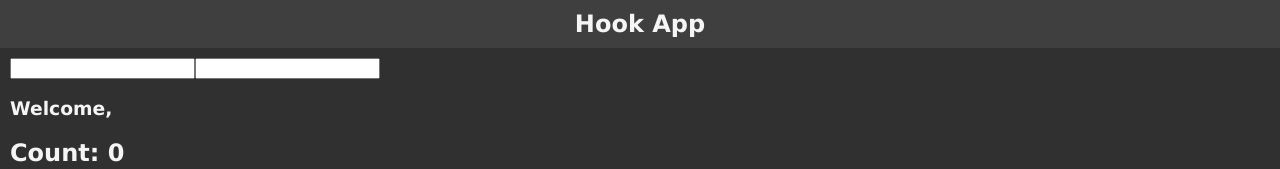
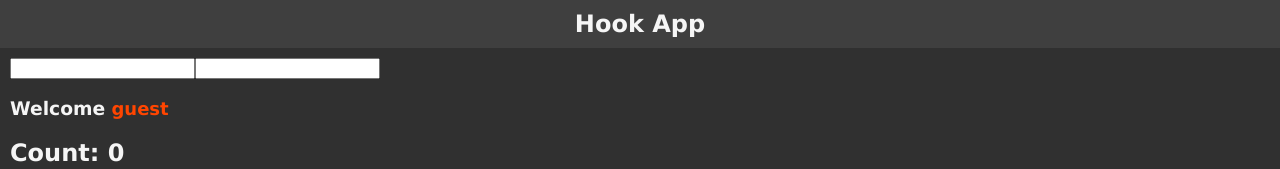
Before and after one commit to a-chakrawarti/React-Crownstack, a React (Create React App) app in the folder my-app/: page / in a window 1280 px wide. Shown: the top 169 px of the page. Built offline with nearby package versions, Linux system fonts and the light colour scheme.

Commit message:
Styling changes and prettier setup

```diff
--- a/my-app/src/HookApp.css
+++ b/my-app/src/HookApp.css
@@ -2,7 +2,8 @@ body {
   margin: 0;
   background-color: #303030;
   color: whitesmoke;
-    font-family: 'Lucida Sans', 'Lucida Sans Regular', 'Lucida Grande', 'Lucida Sans Unicode', Geneva, Verdana, sans-serif;
+  font-family: "Lucida Sans", "Lucida Sans Regular", "Lucida Grande",
+    "Lucida Sans Unicode", Geneva, Verdana, sans-serif;
 }
 
 .header {
@@ -24,3 +25,8 @@ body {
   border-radius: 10px;
   outline: none;
 }
+
+.greet {
+  color: orangered;
+  font-size: large;
+}
--- a/my-app/src/hook-components/InputName.js
+++ b/my-app/src/hook-components/InputName.js
@@ -1,26 +1,45 @@
-import React, { useState } from 'react';
+import React, { useState } from "react";
+import "../HookApp.css";
 
 const InputName = () => {
+  const [name, setName] = useState({
+    firstName: "",
+    lastName: "",
+  });
 
-    const [name, setName] = useState({
-        firstName: '',
-        lastName: ''
-    })
+  function capitalize(str) {
+    return str.charAt(0).toUpperCase() + str.slice(1);
+  }
 
-    return (
-        <div>
-            <input type="text"
-            value={name.firstName}
-            onChange={event => setName({...name, firstName: event.target.value})}>
-            </input>
-            <input type="text"
-            value={name.lastName}
-            onChange={event => setName({...name, lastName: event.target.value})}>
-            </input>
+  let welcomeMessage = null;
 
-            <h3>{`Welcome, ${name.firstName} ${name.lastName}`}</h3>
-        </div>
-    );
-}
+  if (name.firstName.length === 0 && name.lastName.length === 0) {
+    welcomeMessage = "guest";
+  } else {
+    welcomeMessage = `${capitalize(name.firstName)} ${capitalize(
+      name.lastName
+    )}`;
+  }
+
+  return (
+    <div>
+      <input
+        type="text"
+        value={name.firstName}
+        onChange={(event) =>
+          setName({ ...name, firstName: event.target.value })
+        }
+      ></input>
+      <input
+        type="text"
+        value={name.lastName}
+        onChange={(event) => setName({ ...name, lastName: event.target.value })}
+      ></input>
+      <h3>
+        Welcome<span className="greet"> {welcomeMessage}</span>
+      </h3>
+    </div>
+  );
+};
 
 export default InputName;
```
Also changed, not shown: my-app/src/hook-components/Counter.js (+33 -14 lines). Lines whose indentation alone changed are shown as unchanged.
